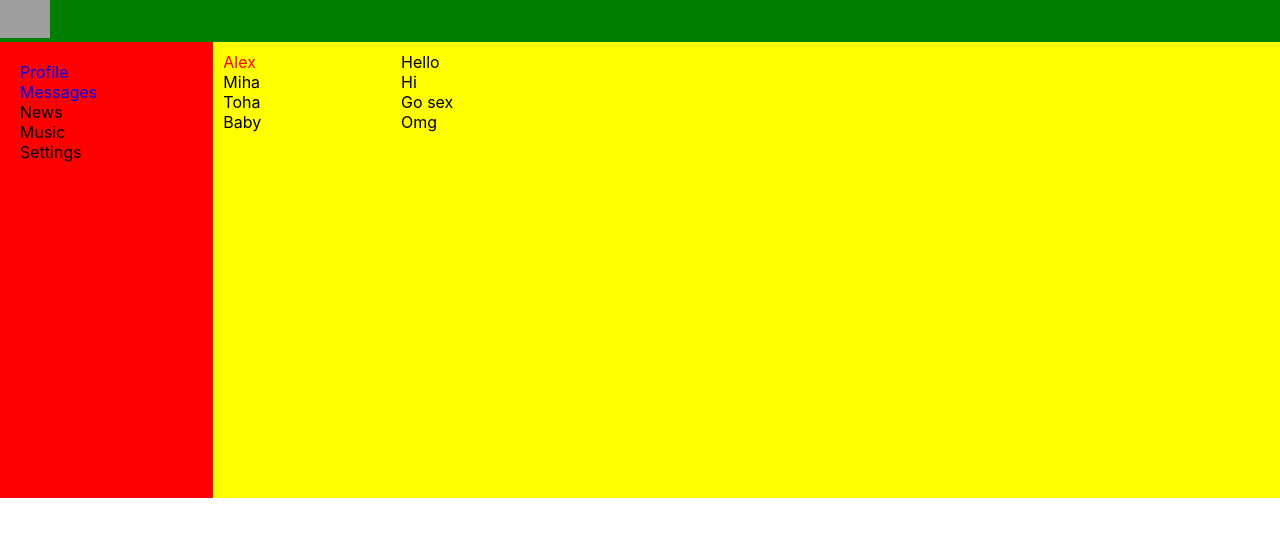
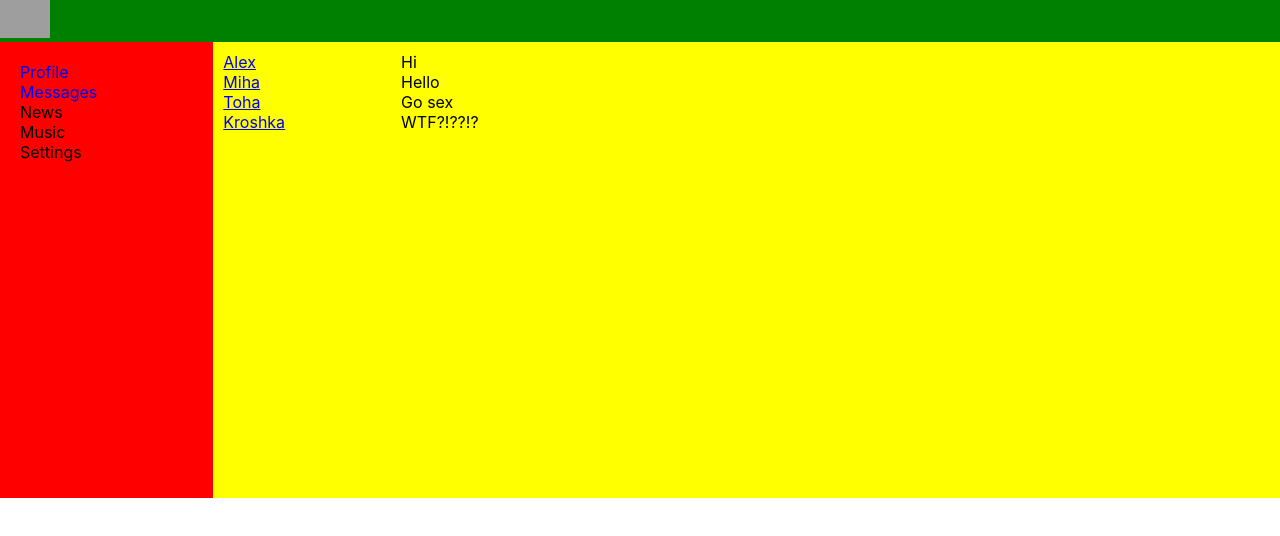
Before and after one commit to PavelKochkin2/ReactApp, a React (Create React App) app: page /dialogs in a window 1280 px wide. Shown: the top 536 px of the page. Built offline with nearby package versions, Linux system fonts and the light colour scheme; grey boxes are pictures that could not be loaded.

Commit message:
moved components

```diff
--- /dev/null
+++ b/src/components/Dialogs/DialogItem/DialogItem.jsx
@@ -0,0 +1,16 @@
+import css from '../Dialogs.module.css'
+import { NavLink } from 'react-router-dom';
+
+
+const DialogItem = (props) => {
+
+    const path = "/dialogs/" + props.id;
+    return (
+        <div className={css.dialog}>
+            <NavLink to={path}>{props.name}</NavLink>
+        </div>
+
+    )
+}
+
+export default DialogItem;
--- a/src/components/Dialogs/Dialogs.jsx
+++ b/src/components/Dialogs/Dialogs.jsx
@@ -1,21 +1,38 @@
 import css from './Dialogs.module.css'
+import DialogItem from './DialogItem/DialogItem'
+import Message from './Message/Message'
 
-const Dialogs = () =>{
-    return(
+const Dialogs = () => {
+
+    const dialogsData = [
+        { id: "1", name: "Alex" },
+        { id: "2", name: "Miha" },
+        { id: "3", name: "Toha" },
+        { id: "4", name: "Kroshka" }
+    ]
+
+    const dialogElements = dialogsData.map(dialog => <DialogItem id={dialog.id} name={dialog.name} key={dialog.id}></DialogItem>)
+
+    const messagesData = [
+        { message: "Hi" },
+        { message: "Hello" },
+        { message: "Go sex" },
+        { message: "WTF?!??!?" }
+    ]
+
+    const messageElements = messagesData.map(msg => <Message message={msg.message} key={msg.message}></Message>)
+
+    return (
         <div className={css.dialogs}>
+
             <div className={css.dialogItems}>
-                <div className={css.dialog + ' ' + css.active}>Alex</div>
-                <div className={css.dialog}>Miha</div>
-                <div className={css.dialog}>Toha</div>
-                <div className={css.dialog}>Baby</div>
+                {dialogElements}
             </div>
 
-             <div className={css.messages}>
-                 <div className={css.message}>Hello</div>
-                 <div className={css.message}>Hi</div>
-                 <div className={css.message}>Go sex</div>
-                 <div className={css.message}>Omg</div>
-             </div>
+            <div className={css.messages}>
+                {messageElements}
+            </div>
+
         </div>
     )
 }
--- /dev/null
+++ b/src/components/Dialogs/Message/Message.jsx
@@ -0,0 +1,9 @@
+import css from '../Dialogs.module.css'
+
+const Message = (props) => {
+    return (
+        <div className={css.message}>{props.message}</div>
+    )
+}
+
+export default Message;
--- a/src/components/Profile/Post/Post.jsx
+++ b/src/components/Profile/Post/Post.jsx
@@ -1,7 +1,4 @@
 const Post = (props) =>{
-
-    //debugger;
-
     return(
         <div>Post number: {props.number}</div>
     )
```
